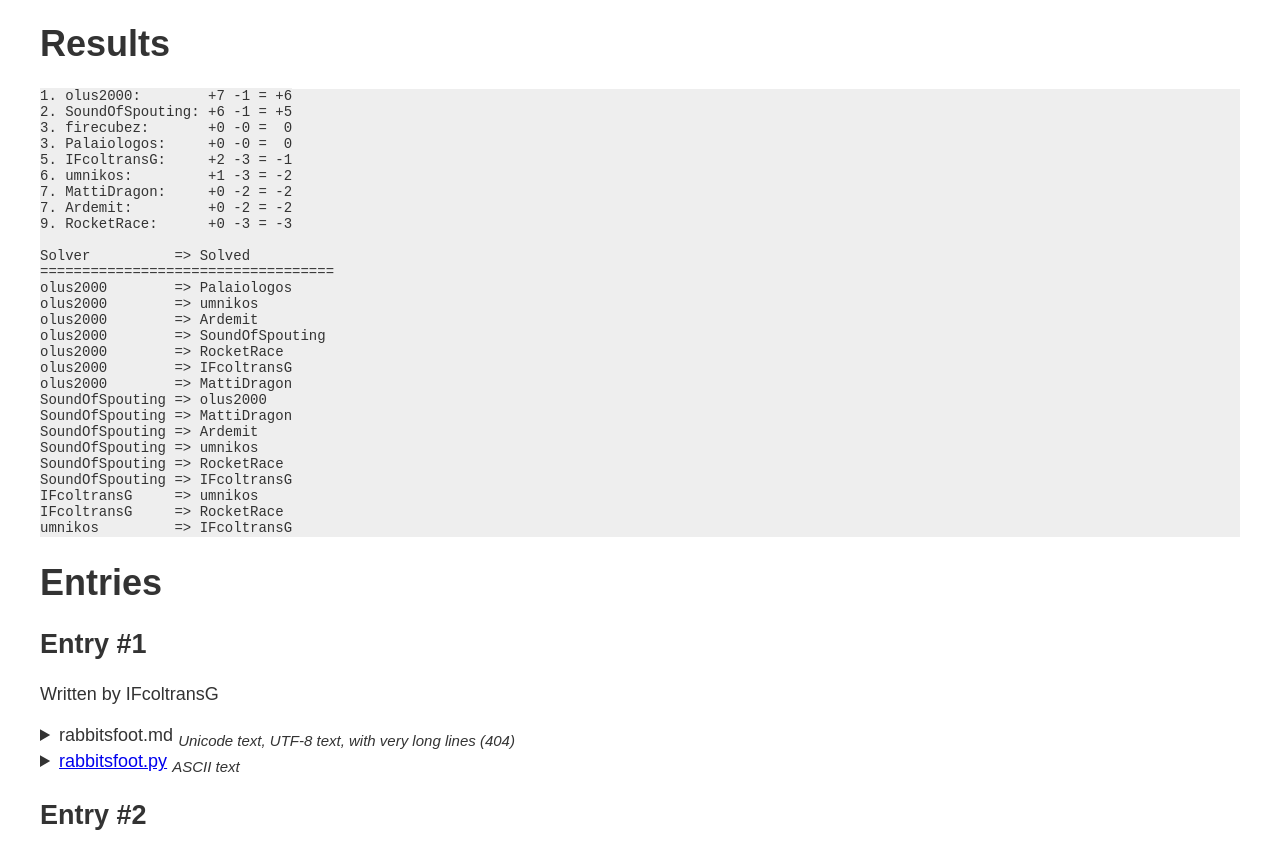
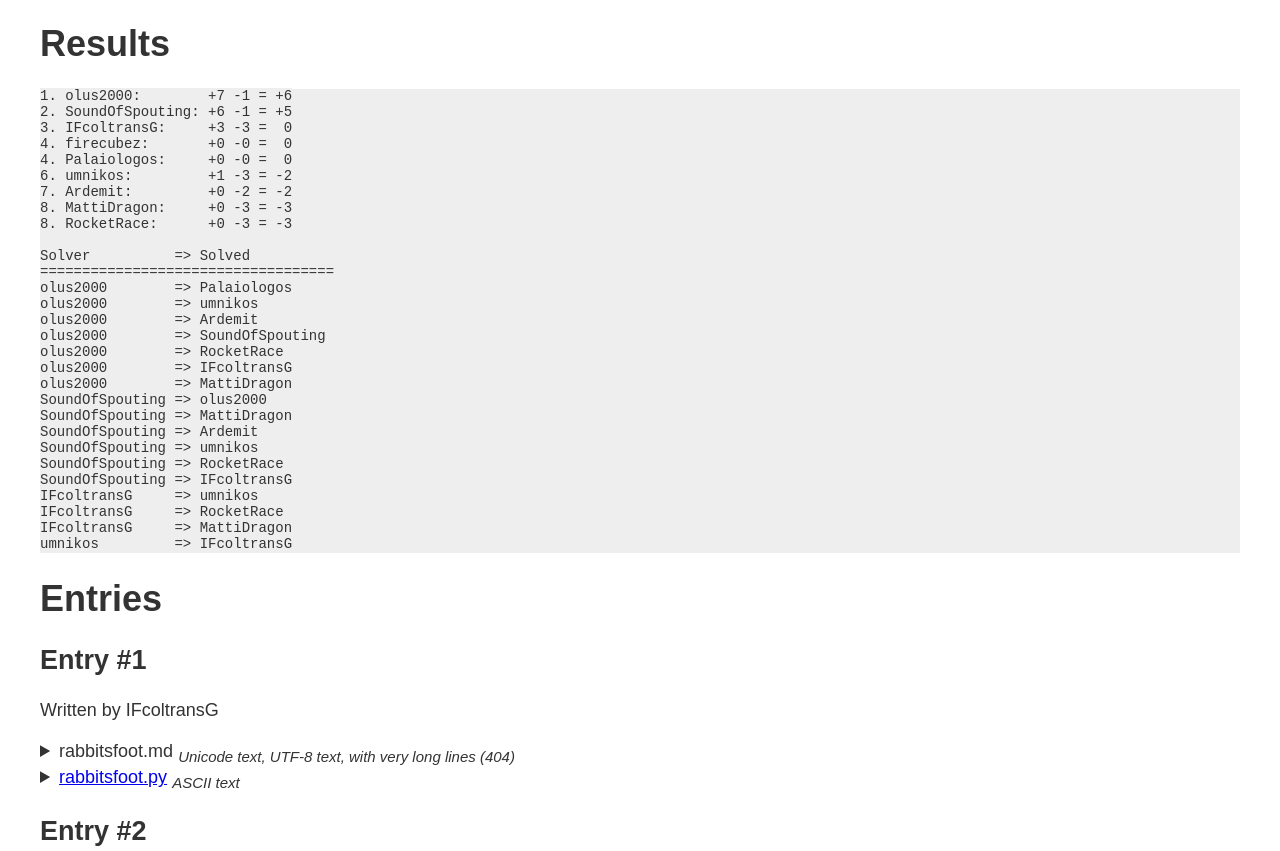
Before and after one commit to olus2000/esobuffet, a plain HTML site: page 1/index.html in a window 1280 px wide. Shown: the part 827-1678 px from the top of the page. Drawn offline with Linux system fonts and the light colour scheme.

Commit message:
Update scores

```diff
--- a/1/index.html
+++ b/1/index.html
@@ -16,13 +16,13 @@
 [214, 158, 209, 243, 75, 148, 216, 195, 223, 137, 169, 90, 142, 109, 1] =&gt; [1, 75, 90, 109, 137, 142, 148, 158, 169, 195, 209, 214, 216, 223, 243]
 </code></pre> <h2>Players</h2><ul><li>Ardemit</li><li>firecubez</li><li>IFcoltransG</li><li>MattiDragon</li><li>olus2000</li><li>Palaiologos</li><li>RocketRace</li><li>SoundOfSpouting</li><li>umnikos</li></ul> <h1>Results</h1><pre><code>1. olus2000:        +7 -1 = +6
 2. SoundOfSpouting: +6 -1 = +5
-3. firecubez:       +0 -0 =  0
-3. Palaiologos:     +0 -0 =  0
-5. IFcoltransG:     +2 -3 = -1
+3. IFcoltransG:     +3 -3 =  0
+4. firecubez:       +0 -0 =  0
+4. Palaiologos:     +0 -0 =  0
 6. umnikos:         +1 -3 = -2
-7. MattiDragon:     +0 -2 = -2
 7. Ardemit:         +0 -2 = -2
-9. RocketRace:      +0 -3 = -3
+8. MattiDragon:     +0 -3 = -3
+8. RocketRace:      +0 -3 = -3
 
 Solver          => Solved
 ===================================
@@ -41,6 +41,7 @@ SoundOfSpouting => RocketRace
 SoundOfSpouting => IFcoltransG
 IFcoltransG     => umnikos
 IFcoltransG     => RocketRace
+IFcoltransG     => MattiDragon
 umnikos         => IFcoltransG</code></pre><h1>Entries</h1> <h2 id="1">Entry #1</h2> <p>Written by IFcoltransG</p> <details><summary>rabbitsfoot.md <sub><em>Unicode text, UTF-8 text, with very long lines (404)</em></sub></summary><div class="highlight"><table class="highlighttable"><tr><td class="linenos"><div class="linenodiv"><pre><span class="normal">  1</span>
 <span class="normal">  2</span>
 <span class="normal">  3</span>
```
